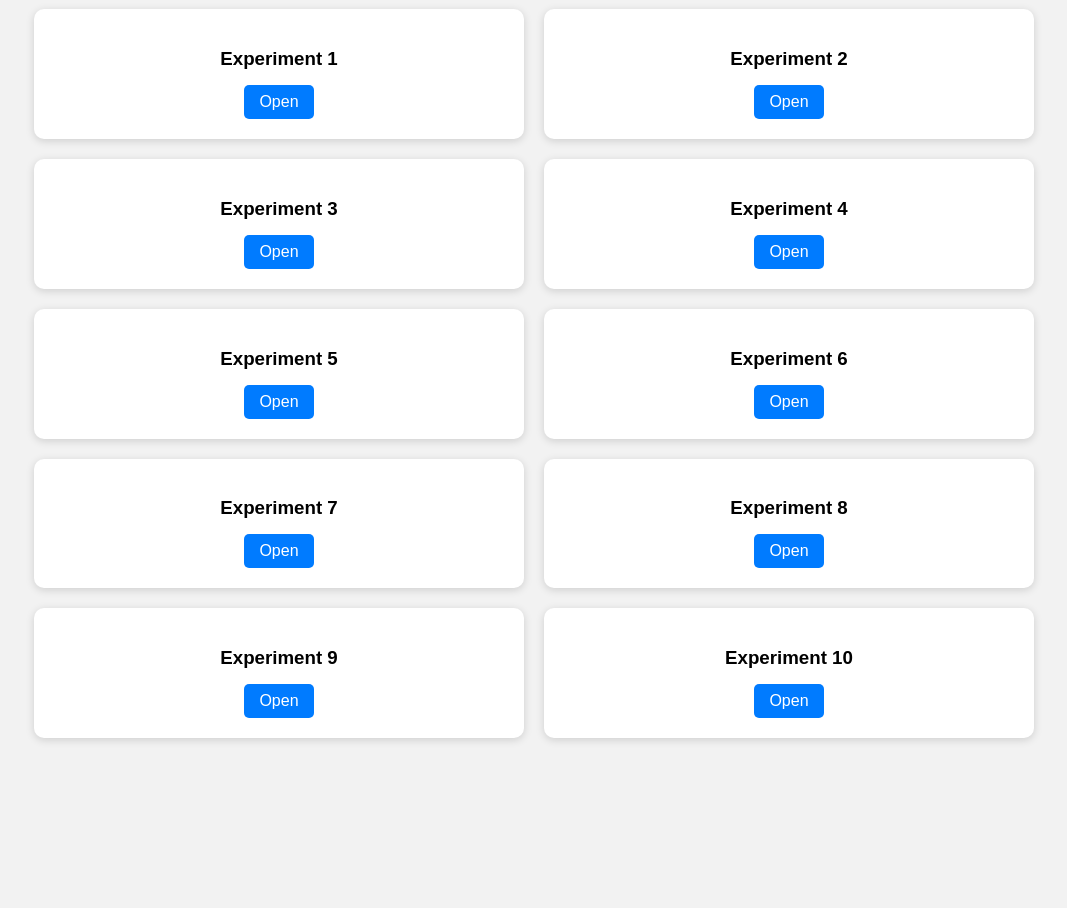
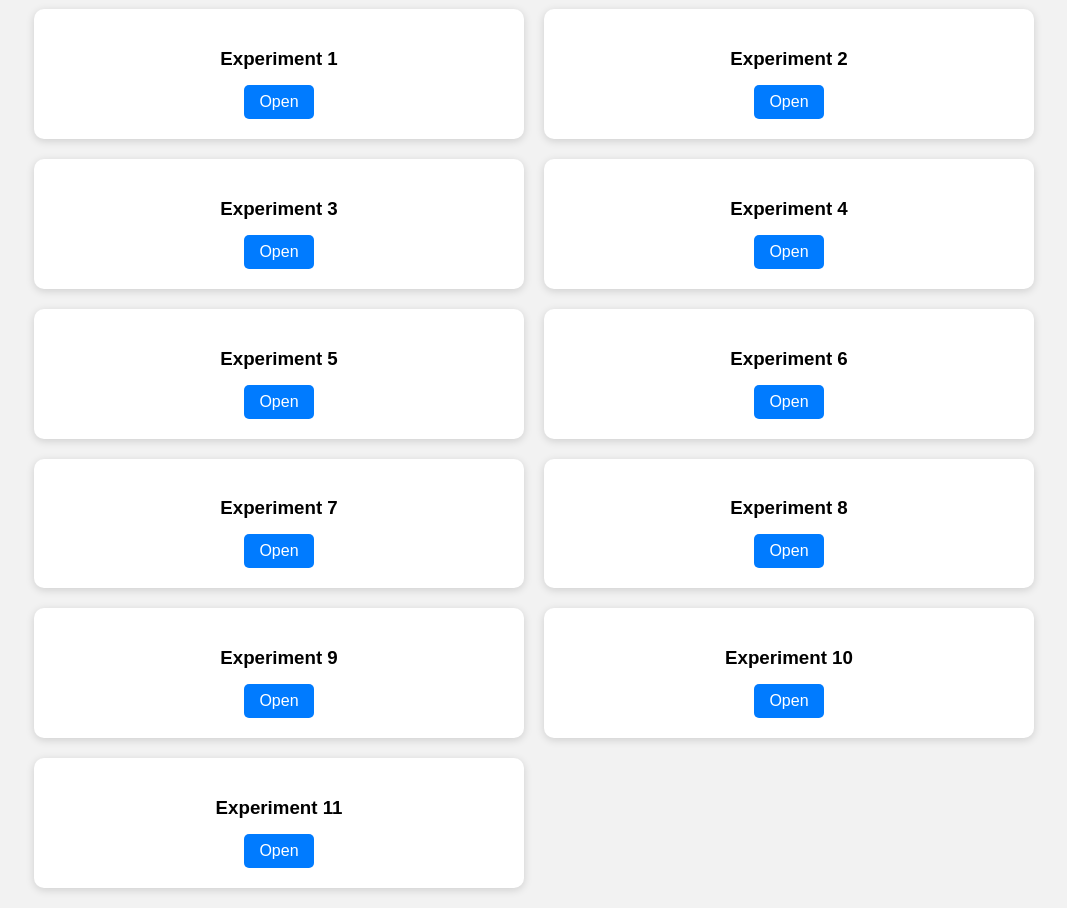
Before and after one commit to 6379424329keerthi-blip/Index_Web, a website: page index.html in a window 1280 px wide. Shown: the part 99-1007 px from the top of the page, without its empty margins (106-1173 px from the left). Before the commit the page ends 857 px from the top, so only its background shows below. Drawn offline with Linux system fonts and the light colour scheme.

Commit message:
Update index.html

```diff
--- a/index.html
+++ b/index.html
@@ -131,6 +131,11 @@
             <a href="home.html">Open</a>
         </div>
 
+        <div class="card">
+            <h3>Experiment 11</h3>
+            <a href="Experiment_11.txt">Open</a>
+        </div>
+
     </div>
 
 </body>
```
